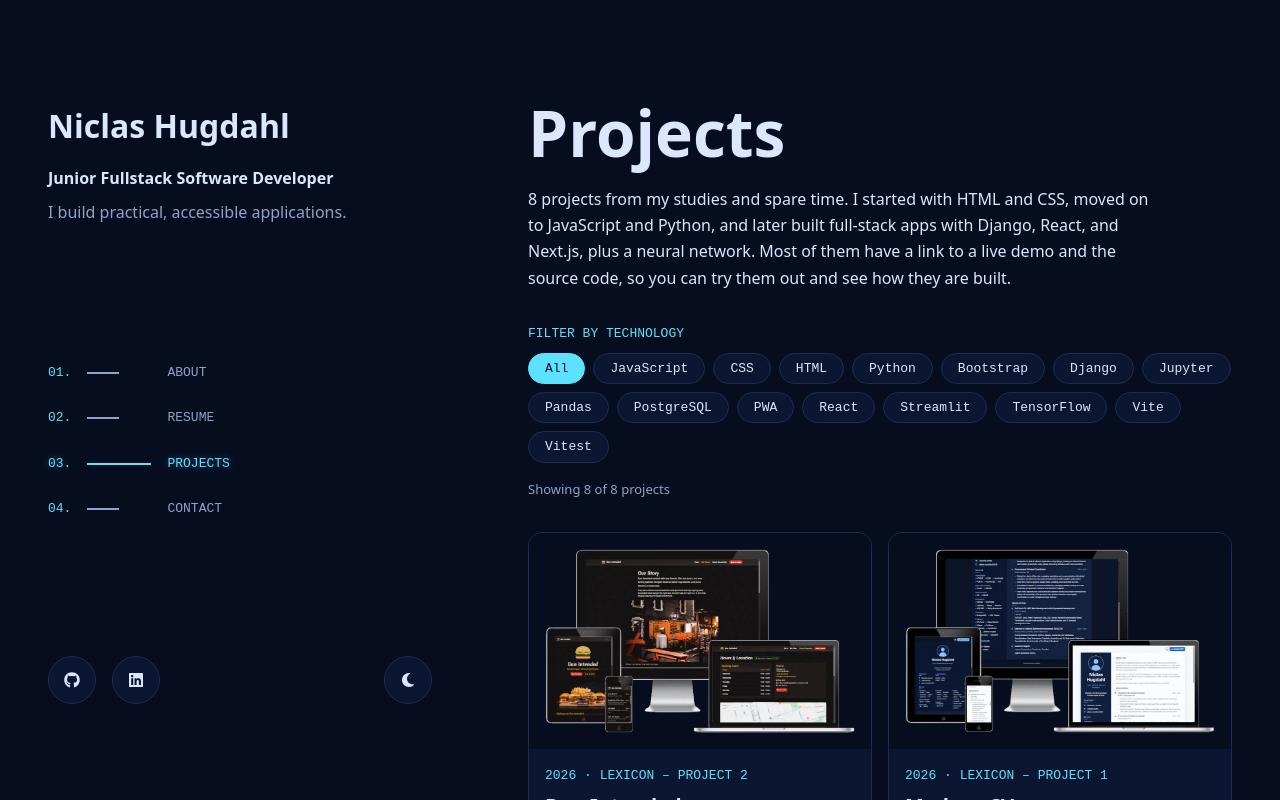
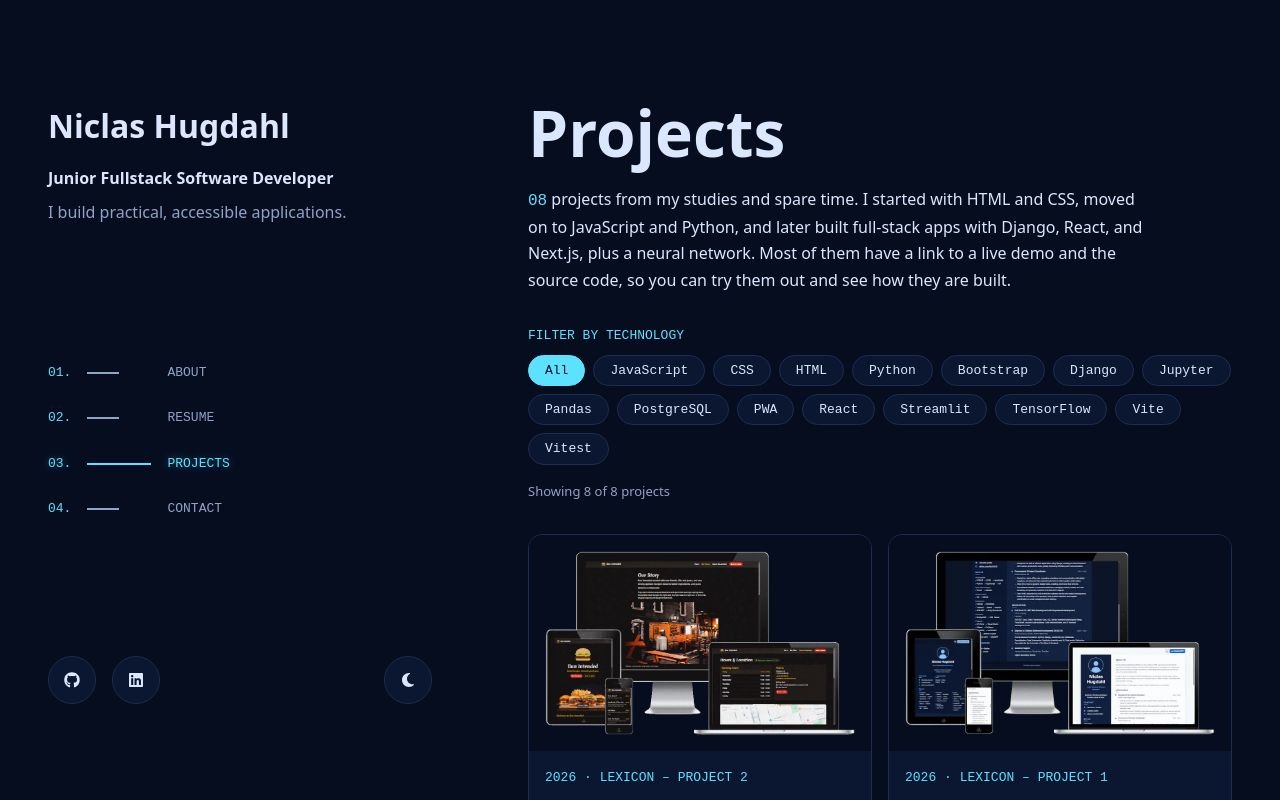
Before and after one commit to NiclO1337/frontend-projects, a React (Vite) app in the folder project3-portfolio-website/: page /projects in a window 1280 px wide. Shown: the top 800 px of the page. Built offline with nearby package versions, Linux system fonts and the light colour scheme.

Commit message:
project-3: style project count on about page

```diff
--- a/project3-portfolio-website/src/pages/ProjectsPage/ProjectsPage.jsx
+++ b/project3-portfolio-website/src/pages/ProjectsPage/ProjectsPage.jsx
@@ -34,11 +34,12 @@ export default function ProjectsPage() {
 
       <h1>Projects</h1>
       <p className={styles.intro}>
-        {projects.length} projects from my studies and spare time. I started
-        with HTML and CSS, moved on to JavaScript and Python, and later built
-        full-stack apps with Django, React, and Next.js, plus a neural network.
-        Most of them have a link to a live demo and the source code, so you can
-        try them out and see how they are built.
+        <span className={styles.number}>{String(projects.length).padStart(2, "0")}</span> projects from
+        my studies and spare time. I started with HTML and CSS, moved on to
+        JavaScript and Python, and later built full-stack apps with Django,
+        React, and Next.js, plus a neural network. Most of them have a link to a
+        live demo and the source code, so you can try them out and see how they
+        are built.
       </p>
 
       <div className={styles.filter}>
--- a/project3-portfolio-website/src/pages/ProjectsPage/ProjectsPage.module.css
+++ b/project3-portfolio-website/src/pages/ProjectsPage/ProjectsPage.module.css
@@ -1,6 +1,13 @@
 /* The width is capped by the global `p { max-width: 68ch }` rule. */
 .intro {
   margin-top: var(--space-3);
+}
+
+/* The project count in the intro: same look as the numbers in the nav. */
+.number {
+  color: var(--color-accent);
+  font-family: var(--font-mono);
+  font-weight: 500;
 }
 
 .filter {
```
Also changed, not shown: 1 other file (tests, documents, lock files or other folders).
